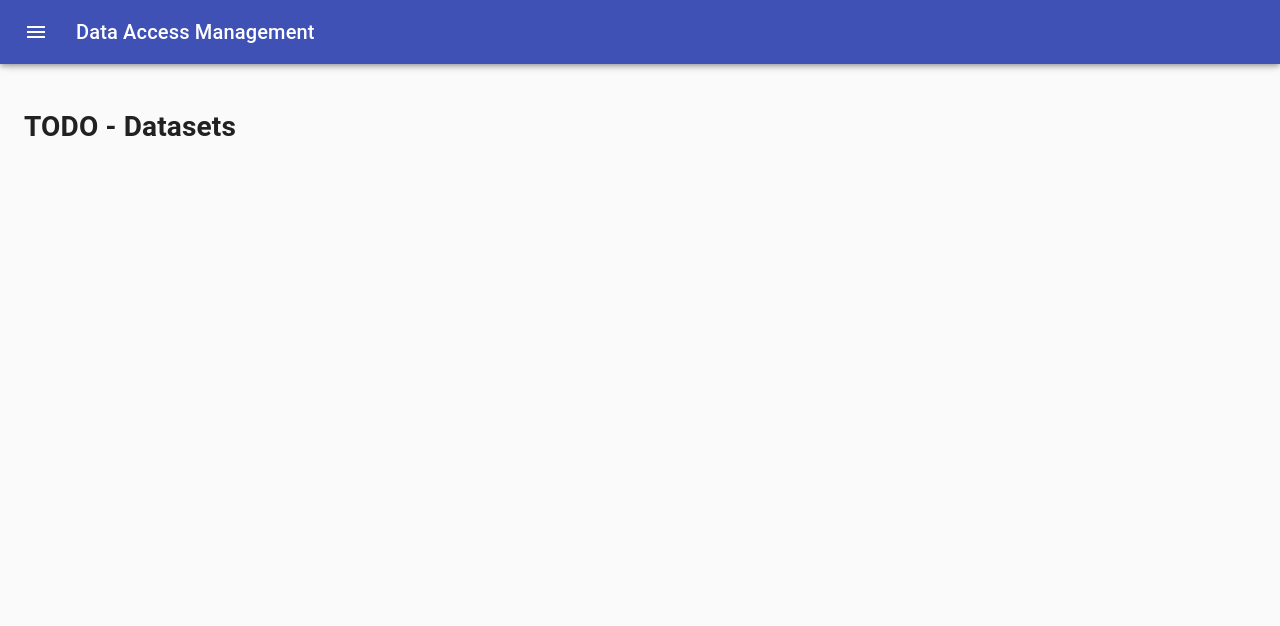
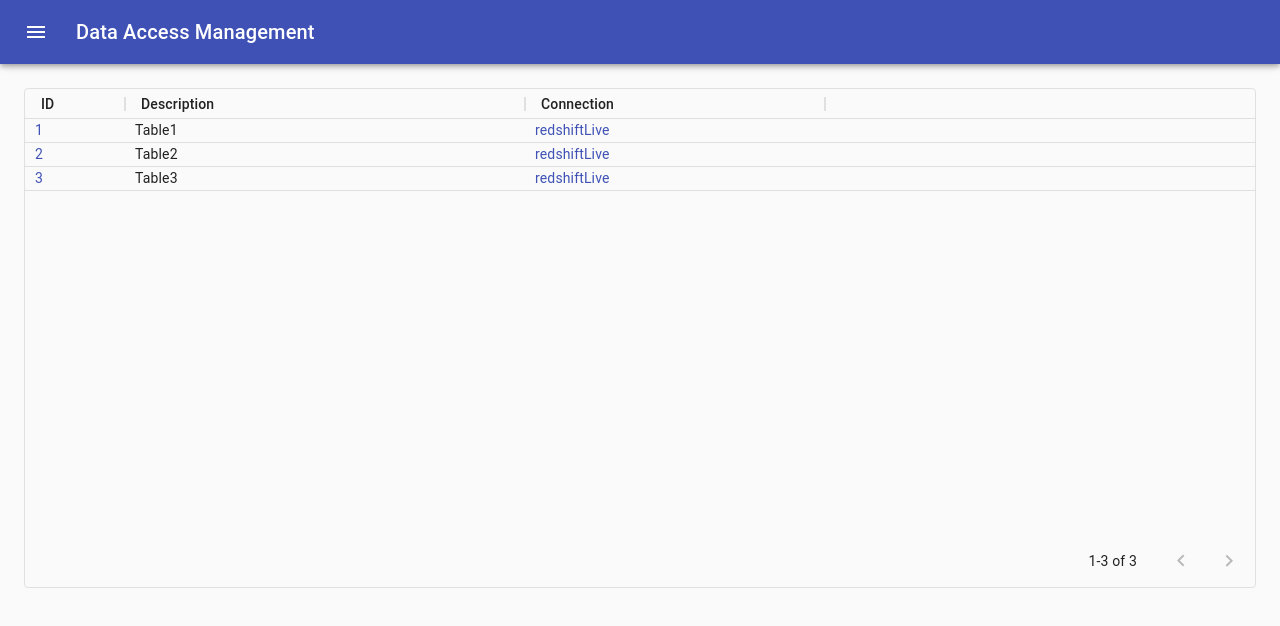
Before and after one commit to piotr-kalanski/access-management, a React (Create React App) app in the folder frontend/: page /datasets in a window 1280 px wide. Shown: the top 626 px of the page. Built offline with nearby package versions, Linux system fonts and the light colour scheme.

Commit message:
table with datasets

```diff
--- a/frontend/package.json
+++ b/frontend/package.json
@@ -4,6 +4,7 @@
   "private": true,
   "dependencies": {
     "@material-ui/core": "^4.11.2",
+    "@material-ui/data-grid": "^4.0.0-alpha.13",
     "@material-ui/icons": "^4.11.2",
     "@testing-library/jest-dom": "^5.11.4",
     "@testing-library/react": "^11.1.0",
--- a/frontend/src/App.tsx
+++ b/frontend/src/App.tsx
@@ -1,7 +1,10 @@
 import React from 'react';
 import { BrowserRouter, Route, Switch } from 'react-router-dom';
 import Layout from './hoc/Layout/Layout';
+
+import Connection from './containers/connection/Connection';
 import Connections from './containers/connections/Connections';
+import Dataset from './containers/dataset/Dataset';
 import Datasets from './containers/datasets/Datasets';
 import Users from './containers/users/Users';
 
@@ -11,6 +14,8 @@ function App() {
       <Layout>
         <Switch>
           <Route path="/connections" component={Connections} />
+          <Route path="/connection" component={Connection} />
+          <Route path="/dataset" component={Dataset} />
           <Route path="/datasets" component={Datasets} />
           <Route path="/users" component={Users} />
         </Switch>
--- /dev/null
+++ b/frontend/src/containers/connection/Connection.tsx
@@ -0,0 +1,9 @@
+import React from 'react';
+
+const Connection = () => {
+    return (
+        <h1>TODO - Connection</h1>
+    )
+}
+
+export default Connection;
--- /dev/null
+++ b/frontend/src/containers/dataset/Dataset.tsx
@@ -0,0 +1,9 @@
+import React from 'react';
+
+const Dataset = () => {
+    return (
+        <h1>TODO - Dataset</h1>
+    )
+}
+
+export default Dataset;
--- a/frontend/src/containers/datasets/Datasets.tsx
+++ b/frontend/src/containers/datasets/Datasets.tsx
@@ -1,8 +1,38 @@
 import React from 'react';
+import { DataGrid, ColDef, ValueFormatterParams } from '@material-ui/data-grid';
+import Link from '@material-ui/core/Link';
+
+const columns: ColDef[] = [
+    {
+        field: 'id',
+        headerName: 'ID',
+        width: 100,
+        renderCell: (params: ValueFormatterParams) => (
+            <Link href={`/dataset/${params.value}`}>{params.value}</Link>
+        ),
+    },
+    { field: 'description', headerName: 'Description', width: 400 },
+    {
+        field: 'connectionId',
+        headerName: 'Connection',
+        width: 300,
+        renderCell: (params: ValueFormatterParams) => (
+            <Link href={`/connection/${params.value}`}>{params.value}</Link>
+        ),
+    },
+];
+
+const rows = [
+    { id: "1", description: 'Table1', connectionId: 'redshiftLive' },
+    { id: "2", description: 'Table2', connectionId: 'redshiftLive' },
+    { id: "3", description: 'Table3', connectionId: 'redshiftLive' },
+];
 
 const Datasets = () => {
     return (
-        <h1>TODO - Datasets</h1>
+        <div style={{ height: 500, width: '100%' }}>
+            <DataGrid rows={rows} columns={columns} pageSize={5} rowHeight={24} headerHeight={30} />
+        </div>
     )
 }
 
```
Also changed, not shown: 2 other files (tests, documents, lock files or other folders).
